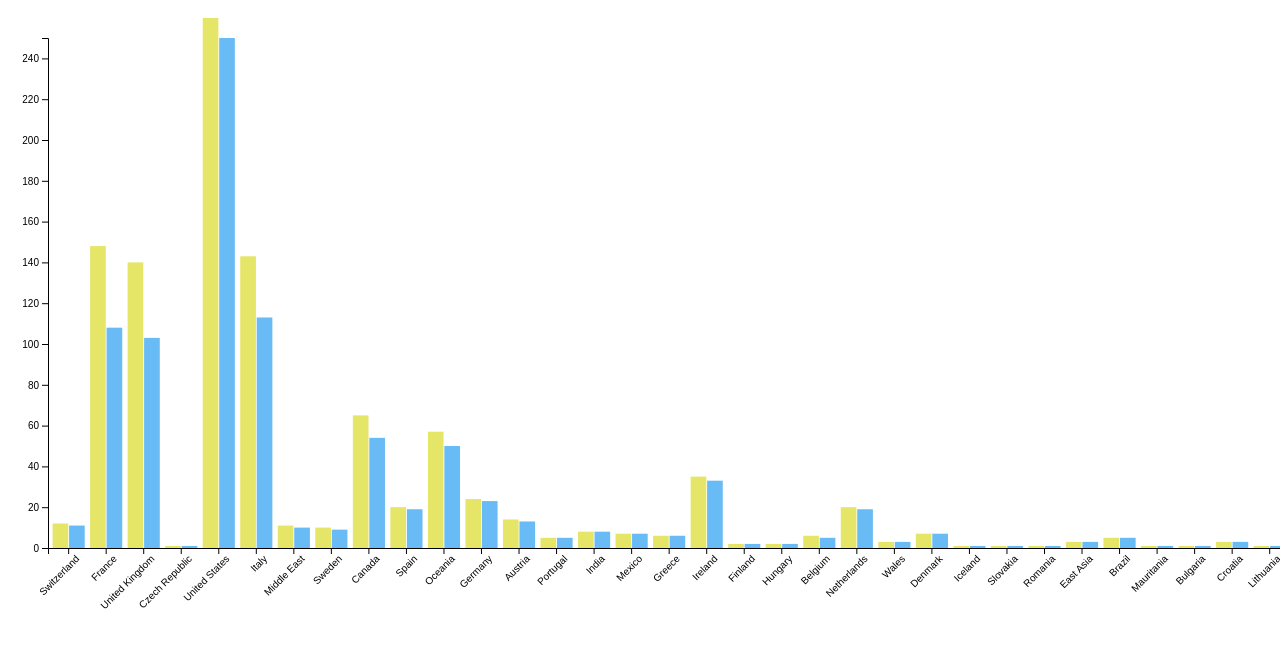
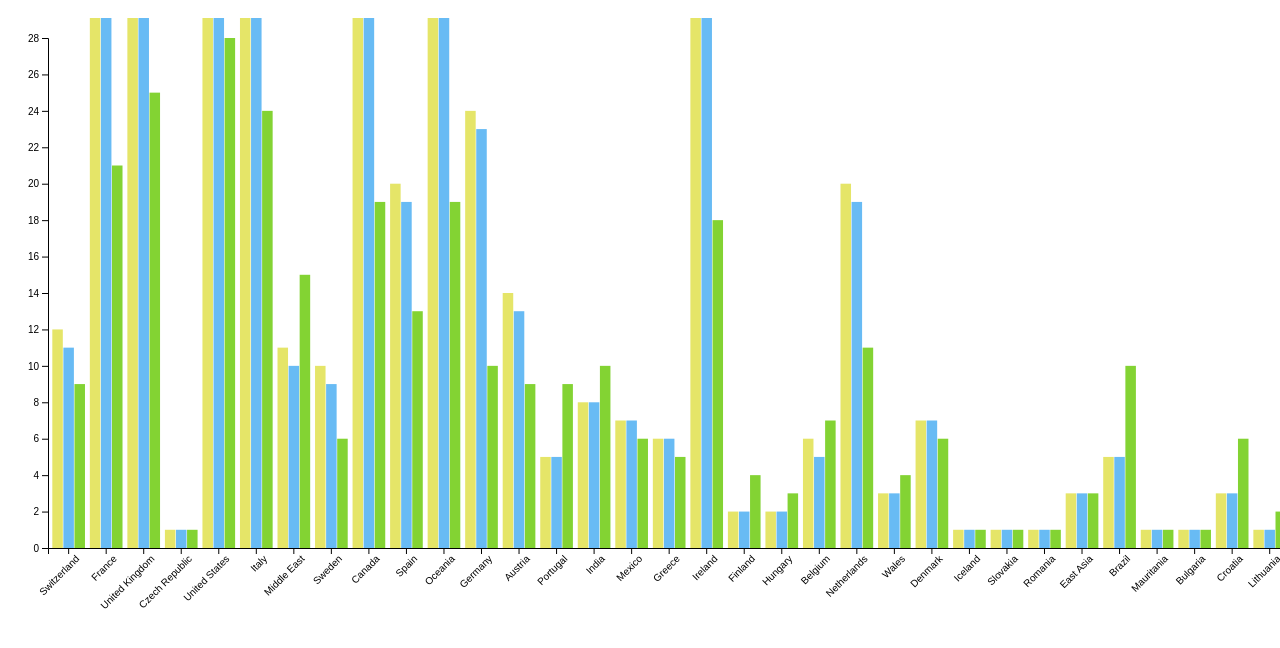
Before and after one commit to KhushiPatel67/DataVisualization, a plain HTML site: page index.html in a window 1280 px wide. Shown: the part 48-696 px from the top of the page. Drawn offline with nearby package versions, Linux system fonts and the light colour scheme.

Commit message:
added texture bars

```diff
--- a/index.html
+++ b/index.html
@@ -17,6 +17,10 @@
 
         .bar-flavor {
             fill: rgba(77, 175, 242, 0.842);
+        }
+
+        .bar-texture {
+            fill: rgba(100, 200, 0, 0.8);
         }
     </style>
 </head>
@@ -40,7 +44,7 @@
 
         d3.json('cheeses.json').then(data => {
 
-            const filteredData = data.filter(d => d.country && d.type && d.country && d.flavor !== 'NA' && d.type !== 'NA' && d.flavor !== 'NA');
+            const filteredData = data.filter(d => d.country && d.type && d.country && d.flavor !== 'NA' && d.type !== 'NA' && d.flavor !== 'NA' && d.texture !== 'NA');
             const aggregatedData = filteredData.map(d => {
 
                 if (d.country.includes("United Kingdom") || d.country.includes("Great Britain") || d.country.includes("England")) {
@@ -101,10 +105,20 @@
             const flavorData = d3.rollups(aggregatedData, v => new Set(v.map(d => d.flavor)).size, d => d.country)
                 .map(([country, flavorCount]) => ({ country, flavorCount }));
 
+            // make sure to split by commas and spaces after
+            const textureData = d3.rollups(aggregatedData, v => {
+                const allTextures = v.flatMap(d => d.texture.split(',').map(flavor => flavor.trim()));
+                return new Set(allTextures).size;
+            },
+                d => d.country
+            )
+                .map(([country, textureCount]) => ({ country, textureCount }));
+
             // Merge cheese count and flavor count data
             const mergedData = countryData.map(d => {
                 const flavorObj = flavorData.find(f => f.country === d.country) || { flavorCount: 0 };
-                return { country: d.country, typeCount: d.count, flavorCount: flavorObj.flavorCount };
+                const textureObj = textureData.find(f => f.country === d.country) || { textureCount: 0 };
+                return { country: d.country, typeCount: d.count, flavorCount: flavorObj.flavorCount, textureCount: textureObj.textureCount };
             });
 
             const xScale = d3.scaleBand()
@@ -113,17 +127,17 @@
                 .padding(0.1);
 
             const yScale = d3.scaleLinear()
-                .domain([0, d3.max(mergedData, d => (d.typeCount, d.flavorCount))])
+                .domain([0, d3.max(mergedData, d => (d.typeCount, d.flavorCount, d.textureCount))])
                 .range([chartHeight, 0]);
 
             const xSubgroup = d3.scaleBand()
-                .domain(['typeCount', 'flavorCount'])
+                .domain(['typeCount', 'flavorCount', 'textureCount'])
                 .range([0, xScale.bandwidth()])
                 .padding(0.05);
 
             const color = d3.scaleOrdinal()
-                .domain(['typeCount', 'flavorCount'])
-                .range(['rgba(225, 225, 77, 0.842)', 'rgba(77, 175, 242, 0.842)']);
+                .domain(['typeCount', 'flavorCount', 'textureCount'])
+                .range(['rgba(225, 225, 77, 0.842)', 'rgba(77, 175, 242, 0.842)', 'rgba(100, 200, 0, 0.8)']);
 
             let leftAxis = d3.axisLeft(yScale);
             let bottomAxis = d3.axisBottom(xScale)
@@ -145,7 +159,7 @@
                 .join("g")
                 .attr("transform", d => `translate(${xScale(d.country)},0)`)
                 .selectAll("rect")
-                .data(d => ['typeCount', 'flavorCount'].map(key => ({ key: key, value: d[key] })))
+                .data(d => ['typeCount', 'flavorCount', 'textureCount'].map(key => ({ key: key, value: d[key] })))
                 .join("rect")
                 .attr("x", d => xSubgroup(d.key))
                 .attr("y", d => yScale(d.value))
```
